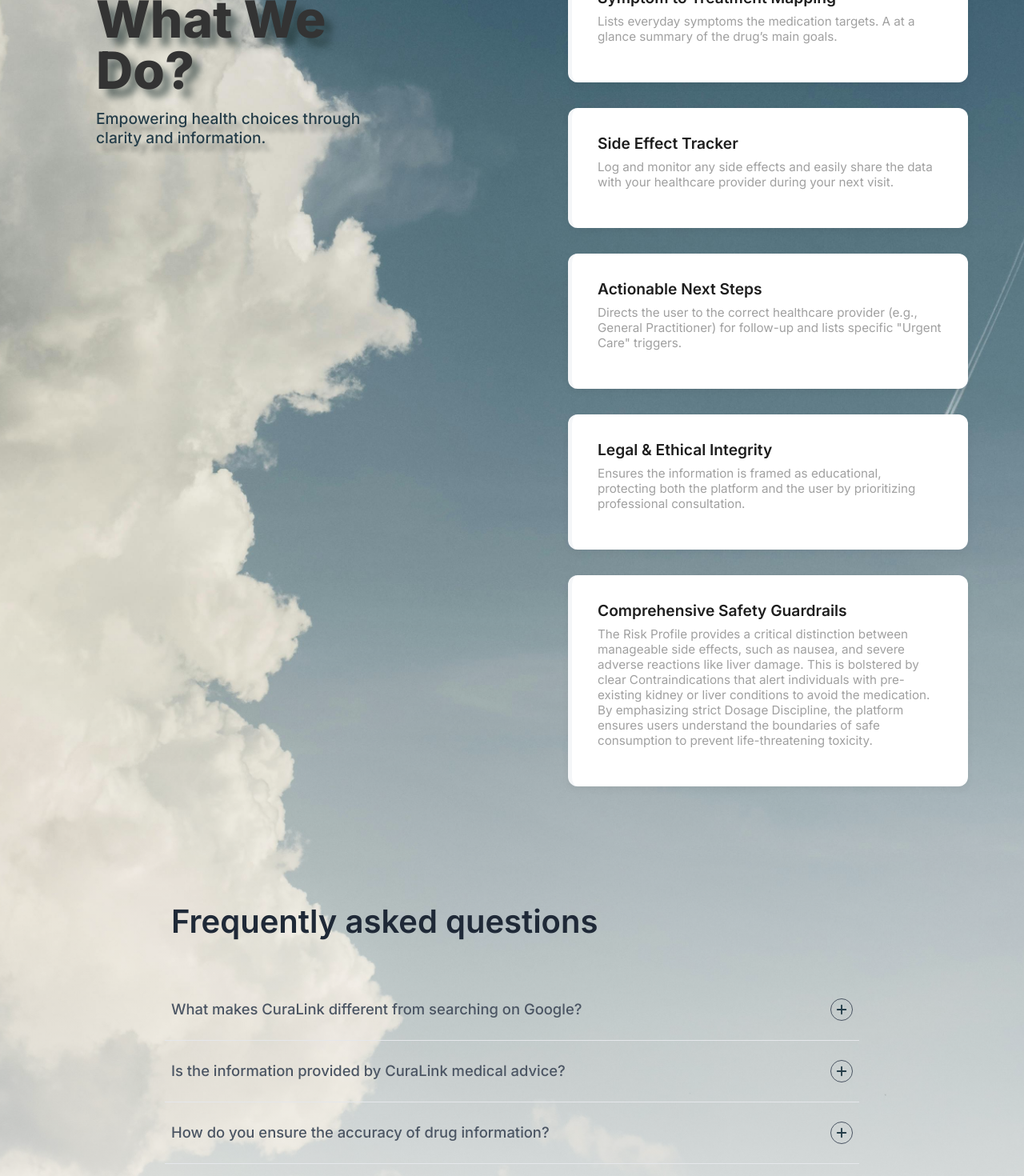
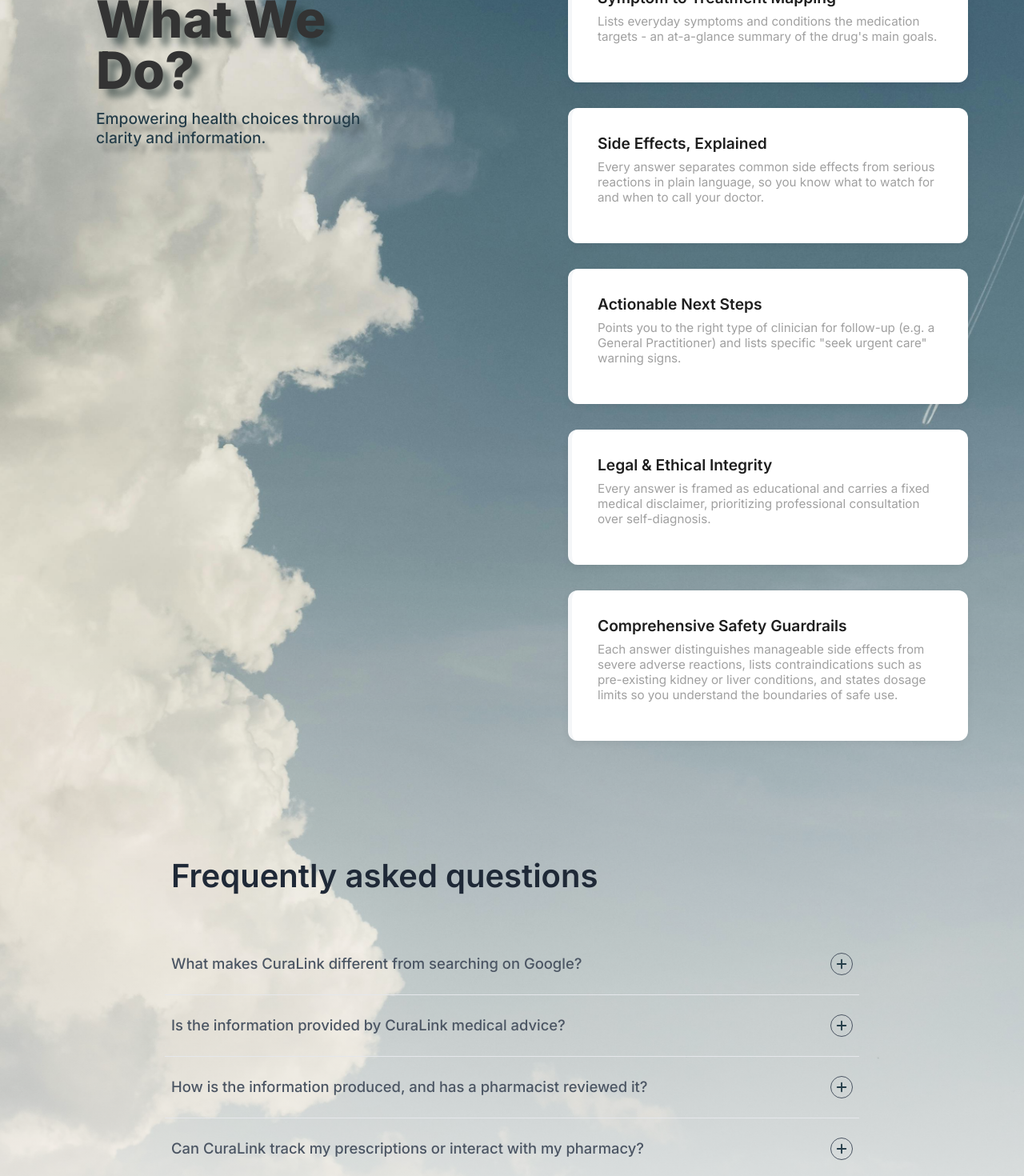
Before and after one commit to faisalkhabirr/CuraLink-MedWeb, a React (Vite) app: page / in a window 1280 px wide. Shown: the part 1020-2490 px from the top of the page at 80% size. Built offline with nearby package versions, Linux system fonts and the light colour scheme; no server answers.

Commit message:
fix: remove unsupported credibility claims, fix dead links, fix ServicesTab selector (Batch 5)

```diff
--- a/src/Components/FAQSection.jsx
+++ b/src/Components/FAQSection.jsx
@@ -6,7 +6,7 @@ const faqData = [
   {
     question: "What makes CuraLink different from searching on Google?",
     answer:
-      "CuraLink translates complex pharmaceutical literature into simple, clear language. Our content focuses on practical usage, common side effects, and clear warnings, providing curated, reliable information without requiring you to sift through medical journals or sponsored results.",
+      "CuraLink translates complex medication information into simple, clear language. Each answer focuses on practical usage, common side effects, and clear warnings, giving you an AI-assisted summary instead of something you have to dig for across medical journals and sponsored results.",
   },
   {
     question: "Is the information provided by CuraLink medical advice?",
@@ -14,9 +14,9 @@ const faqData = [
       "No. CuraLink provides educational and informational content. It is NOT a substitute for professional medical advice, diagnosis, or treatment. Always consult with your doctor, pharmacist, or another qualified healthcare provider before making any health decisions.",
   },
   {
-    question: "How do you ensure the accuracy of drug information?",
+    question: "How is the information produced, and has a pharmacist reviewed it?",
     answer:
-      "Our information is sourced from reputable pharmaceutical databases and regulatory bodies (like the FDA). The content is then simplified and reviewed by a team including medical writers and pharmacists to maintain accuracy and clarity.",
+      "CuraLink uses an AI model to turn general medication information into plain language. The answers are not pulled from a regulatory database (such as the FDA) and have not been reviewed by pharmacists or medical writers. Treat it as AI-assisted, educational information - never a substitute for professional medical advice, diagnosis, or treatment - and confirm anything important with your doctor or pharmacist.",
   },
   {
     question:
--- a/src/Components/FindOutSection.jsx
+++ b/src/Components/FindOutSection.jsx
@@ -16,12 +16,12 @@ function FindOutSection() {
             Ready to Dive Deeper into <span className="highlightTeal">Medication Clarity?</span>
           </h2>
           <p className="findOutDescription">
-            We believe true empowerment comes from complete understanding. Explore our full methodology report to see the technical details of how we source, verify, and simplify over 4,900 medications.
+            We believe true empowerment comes from complete understanding. Search any medication or symptom to see how CuraLink explains what it is, how to take it, its side effects, and its warnings in plain language - AI-assisted information, not a substitute for professional medical advice.
           </p>
 
           <div className="findOutActions">
-            <Link to="/find" className="btnPrimaryFindOut">
-              Download Full Report (PDF)
+            <Link to="/get-started" className="btnPrimaryFindOut">
+              Search a Medication
             </Link>
             <Link to="/services" className="btnSecondaryFindOut">
               View All Services
@@ -35,9 +35,9 @@ function FindOutSection() {
             {/* Using a solid-style icon for professional look (requires Font Awesome) */}
             <i className="fa-solid fa-square-check"></i>
           </div>
-          <p className="boxTitle">Trusted by 5,000+ Users</p>
+          <p className="boxTitle">Understand Your Medication</p>
           <p className="boxSubtitle">
-            Start searching your medications and get personalized safety checks immediately.
+            Search any medication for AI-assisted, plain-language information on how to take it, side effects, and warnings.
           </p>
           <Link to="/get-started" className="boxButton">
             Get Started Free →
--- a/src/Components/ServicesTab.jsx
+++ b/src/Components/ServicesTab.jsx
@@ -3,10 +3,38 @@ import "./ServicesTab.css";
 import { Pill, ShieldAlert, Activity, MessageCircle } from 'lucide-react';
 
 const services = [
-  { id: "info", title: "Drug Information & Clarity", icon: <Pill size={32} />, description: "Clear instructions for medications." },
-  { id: "safety", title: "Safety & Alert Systems", icon: <ShieldAlert size={32} />, description: "Alerts for safe usage." },
-  { id: "tracking", title: "Comprehensive Safety Guardrails", icon: <Activity size={32} />, description: "Emphasizes strict Dosage Discipline." },
-  { id: "legal", title: "Legal & Ethical Integrity", icon: <MessageCircle size={32} />, description: "Protecting both the platform and the user by prioritizing professional consultation." },
+  {
+    id: "info",
+    title: "Drug Information & Clarity",
+    icon: <Pill size={32} />,
+    description: "Plain-language summaries of medications.",
+    detail:
+      "Search a medication (or a set of symptoms) and get a plain-language answer covering what it is, how it works, its main uses, common side effects, and warnings. Results are generated by an AI model for education only - confirm anything that matters with your doctor or pharmacist.",
+  },
+  {
+    id: "safety",
+    title: "Safety & Alert Systems",
+    icon: <ShieldAlert size={32} />,
+    description: "Warnings, precautions, and emergency warning signs.",
+    detail:
+      "Every answer includes a warnings section with contraindications and precautions, plus an emergency-warning line describing signs that mean you should seek immediate medical attention. Queries that mention emergency symptoms (chest pain, difficulty breathing, and similar) skip the AI call entirely and direct you to emergency services instead.",
+  },
+  {
+    id: "tracking",
+    title: "Comprehensive Safety Guardrails",
+    icon: <Activity size={32} />,
+    description: "How side effects, contraindications, and dosage limits are explained.",
+    detail:
+      "Answers separate common side effects from serious adverse reactions, call out who should avoid the medication (for example, people with pre-existing kidney or liver conditions), and state dosage limits. This is general, AI-assisted guidance: CuraLink does not track your doses or log side effects for you.",
+  },
+  {
+    id: "legal",
+    title: "Legal & Ethical Integrity",
+    icon: <MessageCircle size={32} />,
+    description: "A fixed medical disclaimer, no ads, no medication sales.",
+    detail:
+      "CuraLink is educational, not a diagnosis. Every answer carries the same disclaimer stating it is not a substitute for professional medical advice, and results contain no pharmaceutical advertising, sponsored ranking, or medication sales.",
+  },
 ];
 
 function ServicesTab() {
@@ -16,7 +44,7 @@ function ServicesTab() {
     <section className="servicesContainer">
       <div className="servicesHeader">
         <h2>Our Services</h2>
-        <p>Explore the tools and resources we provide to keep your medication journey safe and clear.</p>
+        <p>Explore what CuraLink does today - AI-assisted medication information, clearly explained.</p>
       </div>
 
       <div className="servicesGrid">
@@ -33,14 +61,14 @@ function ServicesTab() {
         ))}
       </div>
 
-      {/* Active Service Details */}
+      {/* Active Service Details - one distinct block per selected service */}
       <div className="serviceDetails">
         {services
           .filter((s) => s.id === activeService)
           .map((service) => (
             <div key={service.id}>
-              <h3>Comprehensive Drug Guide</h3>
-              <p>Provides detailed, easy-to-understand guidance on how to take your medications safely, including dosage, timing, and potential side effects, so you can manage your health with confidence.</p>
+              <h3>{service.title}</h3>
+              <p>{service.detail}</p>
             </div>
           ))}
       </div>
--- a/src/Components/WhatWeDo.jsx
+++ b/src/Components/WhatWeDo.jsx
@@ -1,38 +1,33 @@
 import React from 'react';
 import './WhatWeDo.css'; // Ensure this CSS file exists
-import { Link } from 'react-router-dom';
 
-// Placeholder for feature data
+// Feature cards are informational only: there is no per-feature detail page,
+// so they deliberately do not navigate anywhere (they used to be links that
+// all pointed at "/", which did nothing on the home page).
 const curaLinkFeatures = [
   {
     title: "Simplified Drug Information",
     description: "We translate complex medical jargon into clear, easy-to-understand language so you know exactly what your medications do.",
-    link: "/"
   },
   {
     title: "Symptom to Treatment Mapping",
-    description: "Lists everyday symptoms the medication targets. A at a glance summary of the drug’s main goals.",
-    link: "/"
+    description: "Lists everyday symptoms and conditions the medication targets - an at-a-glance summary of the drug's main goals.",
   },
   {
-    title: "Side Effect Tracker",
-    description: "Log and monitor any side effects and easily share the data with your healthcare provider during your next visit.",
-    link: "/"
+    title: "Side Effects, Explained",
+    description: "Every answer separates common side effects from serious reactions in plain language, so you know what to watch for and when to call your doctor.",
   },
   {
     title: "Actionable Next Steps",
-    description: `Directs the user to the correct healthcare provider (e.g., General Practitioner) for follow-up and lists specific "Urgent Care" triggers.`,
-    link: "/"
+    description: `Points you to the right type of clinician for follow-up (e.g. a General Practitioner) and lists specific "seek urgent care" warning signs.`,
   },
   {
     title: "Legal & Ethical Integrity",
-    description: "Ensures the information is framed as educational, protecting both the platform and the user by prioritizing professional consultation.",
-    link: "/"
+    description: "Every answer is framed as educational and carries a fixed medical disclaimer, prioritizing professional consultation over self-diagnosis.",
   },
   {
     title: "Comprehensive Safety Guardrails",
-    description: "The Risk Profile provides a critical distinction between manageable side effects, such as nausea, and severe adverse reactions like liver damage. This is bolstered by clear Contraindications that alert individuals with pre-existing kidney or liver conditions to avoid the medication. By emphasizing strict Dosage Discipline, the platform ensures users understand the boundaries of safe consumption to prevent life-threatening toxicity.",
-    link: "/"
+    description: "Each answer distinguishes manageable side effects from severe adverse reactions, lists contraindications such as pre-existing kidney or liver conditions, and states dosage limits so you understand the boundaries of safe use.",
   },
 ];
 
@@ -53,15 +48,10 @@ function WhatWeDoSection() {
         <div className="featureList">
 
           {curaLinkFeatures.map((feature, index) => (
-            <Link
-              key={index}
-              to={feature.link}
-              className="featureCard"
-            >
+            <div key={index} className="featureCard">
               <h3 className="cardTitle" id='whatWeDoCT'>{feature.title}</h3>
               <p className="cardDescription">{feature.description}</p>
-              {/* <div className="cardLink">View Details →</div> */}
-            </Link>
+            </div>
           ))}
 
         </div>
```
Also changed, not shown: src/Components/AboutSection.jsx (+5 -5 lines).
